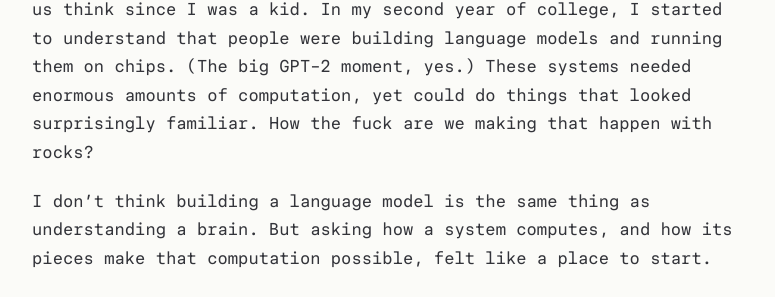
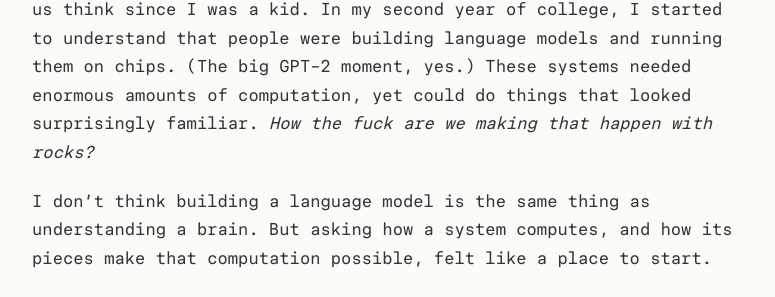
Before and after one commit to 5iri/5iri.github.io, a Jekyll site: the page built from markdown_files/posts/content/building-computers.md, in a window 1280 px wide and 900 px high, scrolled down 643 px. Shown: the part 289-586 px from the top of the window, without its empty margins (251-1026 px from the left). Built offline with Jekyll 4.4.1, drawn with Linux system fonts in a browser that asks for light colours; comment, search, counter and statistics services are not loaded; some of the changed text lies outside the part shown.

Commit message:
Emphasize the opening question

```diff
--- a/markdown_files/posts/content/building-computers.md
+++ b/markdown_files/posts/content/building-computers.md
@@ -19,7 +19,7 @@ description: Three years of CPUs, memory, spiking networks, and trying to make r
 
 I was watching Santra play with her chew toy. A little later she was asleep, completely unbothered by anything around her. I kept wondering: what is happening in her brain through all of this?
 
-A bit philosophical, yes. But I have been thinking about what makes us think since I was a kid. In my second year of college, I started to understand that people were building language models and running them on chips. (The big GPT-2 moment, yes.) These systems needed enormous amounts of computation, yet could do things that looked surprisingly familiar. How the fuck are we making that happen with rocks?
+A bit philosophical, yes. But I have been thinking about what makes us think since I was a kid. In my second year of college, I started to understand that people were building language models and running them on chips. (The big GPT-2 moment, yes.) These systems needed enormous amounts of computation, yet could do things that looked surprisingly familiar. *How the fuck are we making that happen with rocks?*
 
 I don't think building a language model is the same thing as understanding a brain. But asking how a system computes, and how its pieces make that computation possible, felt like a place to start.
 
```
